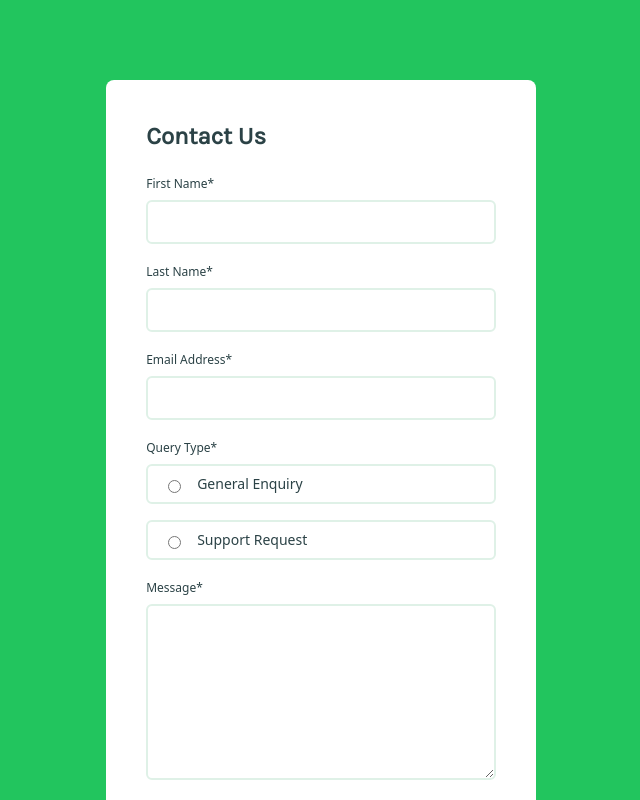
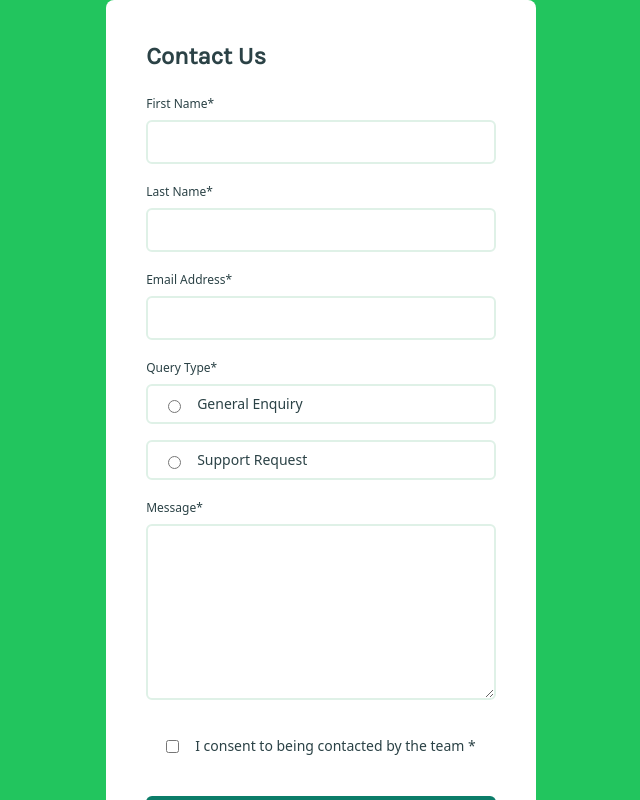
Before and after one commit to IkechukwuChiemelieCharles/Contact-Page, a React (Vite) app: page / in a window 1280 px wide. Shown: the top 800 px of the page, without its empty margins (319-959 px from the left). Built offline with nearby package versions, Linux system fonts and the light colour scheme.

Commit message:
removed padding

```diff
--- a/src/App.jsx
+++ b/src/App.jsx
@@ -4,7 +4,7 @@ import Form from "./Form";
 
 function App() {
   return (
-    <div className="bg-green-500  flex  justify-center pt-20 flex-col gap-5">
+    <div className="bg-green-500 h-full  flex  justify-center items-center flex-col gap-5">
       <Form />
       <Attribution />
     </div>
```
